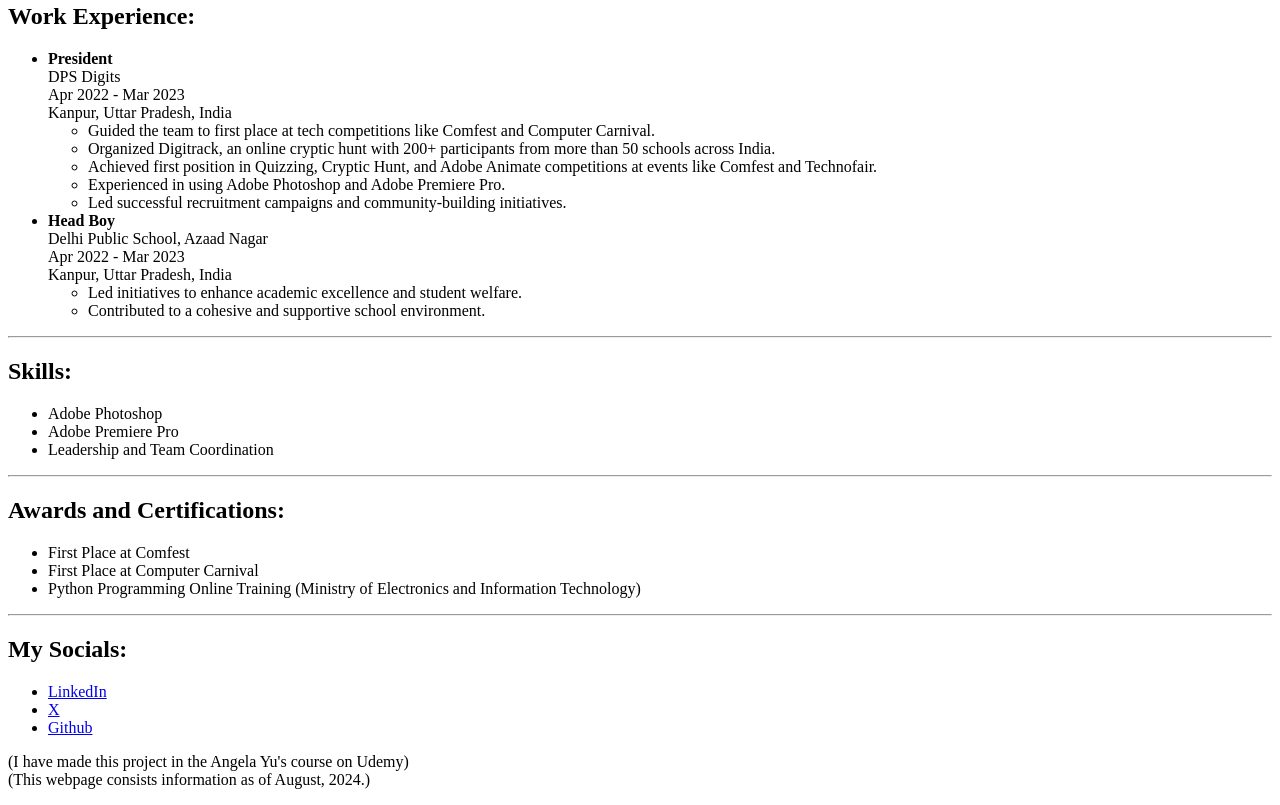
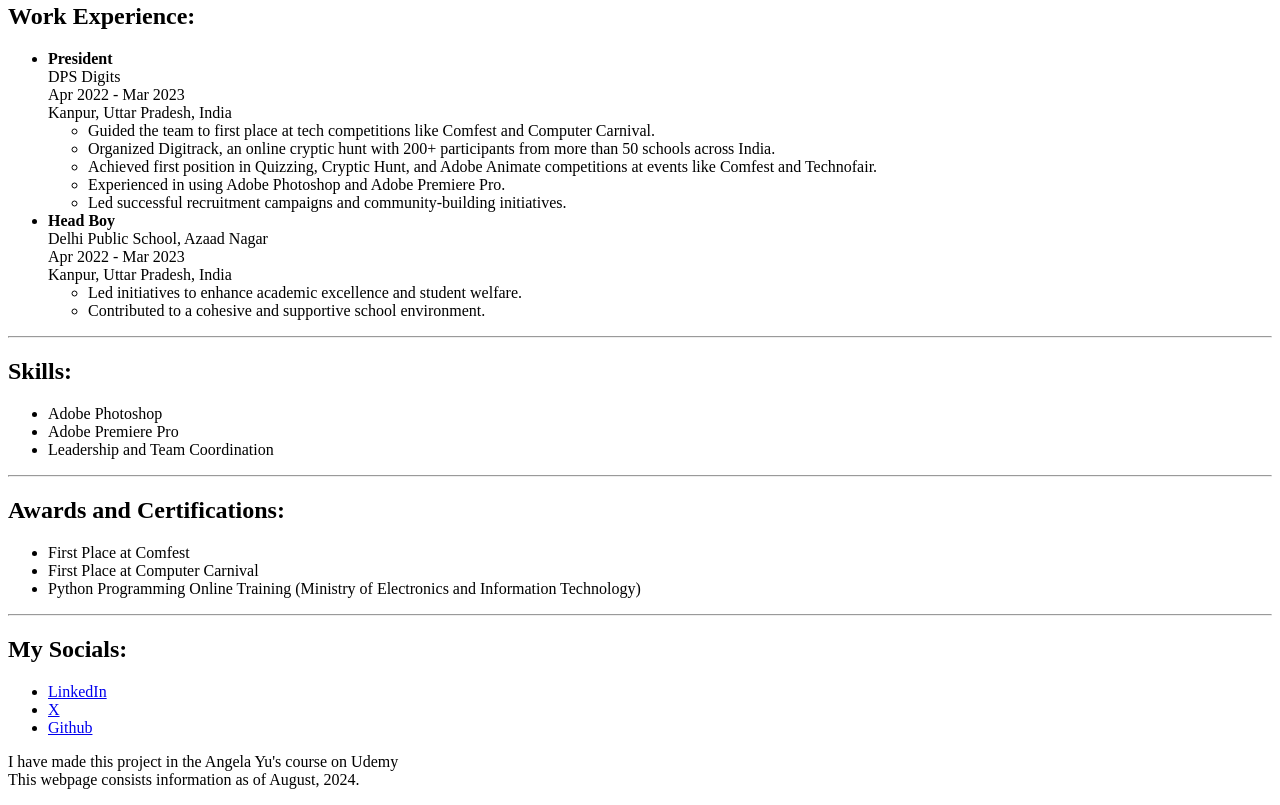
Before and after one commit to shreyyaz/capstone-project-1, a plain HTML site: page index.html in a window 1280 px wide. Shown: the part 532-1337 px from the top of the page. Drawn offline with Linux system fonts and the light colour scheme.

Commit message:
Update index.html

```diff
--- a/index.html
+++ b/index.html
@@ -69,8 +69,11 @@ Kanpur, Uttar Pradesh, India<br>
 <li><a href="https://www.x.com/shreyyaz">X</a></li>
 <li><a href="https://github.com/shreyyaz">Github</a></li>
 </ul>
-<p>(I have made this project in the Angela Yu's course on Udemy)<br>
-    (This webpage consists information as of August, 2024.)
-</p>
+<footer>
+    <p>I have made this project in the Angela Yu's course on Udemy
+    <br>
+    This webpage consists information as of August, 2024.
+    </p>
+</footer>
 </body>
 </html>
```
